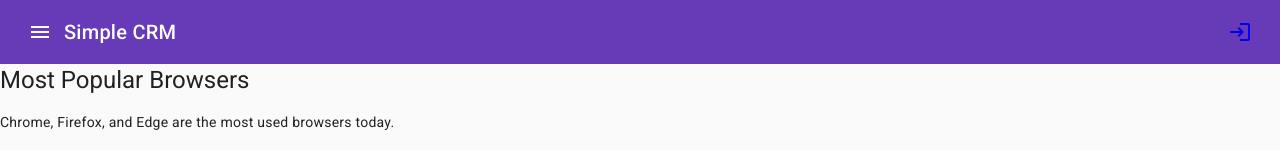
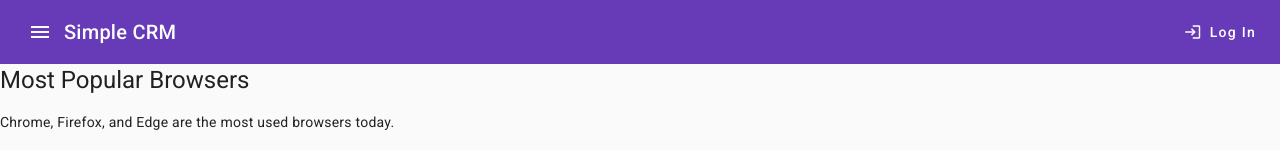
Before and after one commit to wperng/mytracker, an Angular app: page / in a window 1280 px wide. Shown: the top 150 px of the page. Built offline with nearby package versions, Linux system fonts and the light colour scheme.

Commit message:
staging checkin

```diff
--- a/src/app/app.component.html
+++ b/src/app/app.component.html
@@ -18,10 +18,8 @@
       -->
     <span class="menubar-spacer"></span>
 
-    <a [routerLink]="['/login']">
-      <button mat-icon-button title="Please login">
-        <mat-icon>login</mat-icon>
-      </button>
+    <a mat-button [routerLink]="['/login']" routerLinkActive="active">
+        <mat-icon>login</mat-icon> Log In
     </a>
 
   </mat-toolbar-row>
```
